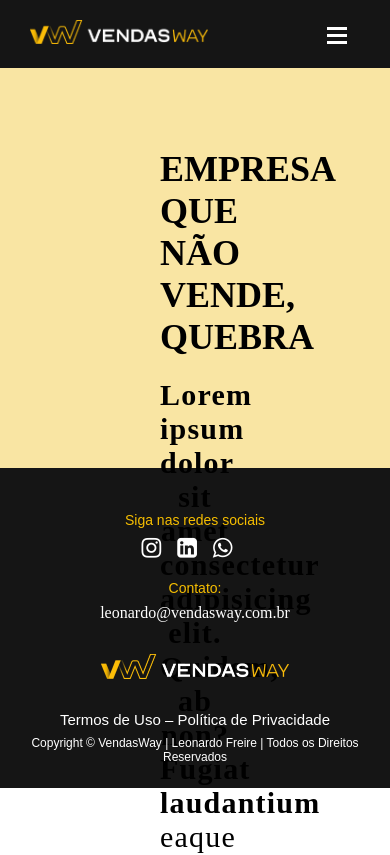
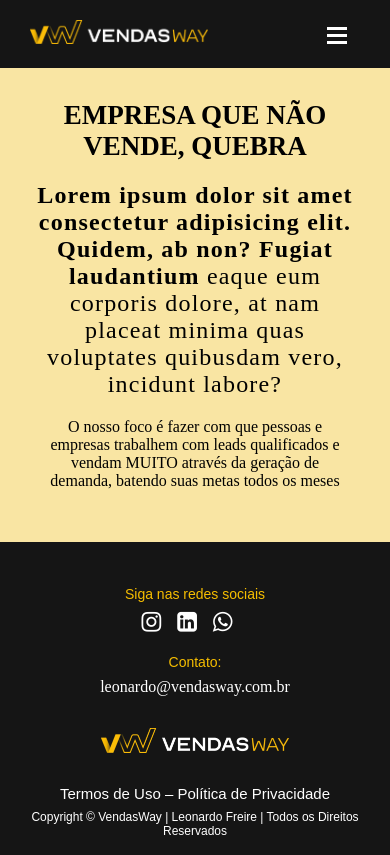
Before and after one commit to freiremat/VendasWay, an Angular app: page / in a window 390 px wide. Shown: the top 855 px of the page. Built offline with nearby package versions, Linux system fonts and the light colour scheme.

Commit message:
added card goal paragraph + styling

```diff
--- a/src/app/components/card/card.component.html
+++ b/src/app/components/card/card.component.html
@@ -1,11 +1,17 @@
 <div class="card">
   <p class="card__title">EMPRESA QUE NÃO VENDE, QUEBRA</p>
   <p class="card__paragraph">
-    <b>Lorem ipsum dolor sit amet consectetur adipisicing elit. Quidem, ab non?
-    Fugiat laudantium</b> eaque eum corporis dolore,
-    at nam placeat minima quas voluptates
-    quibusdam vero facilis minus voluptatem odit.
-    Excepturi, incidunt labore?
+    <b
+      >Lorem ipsum dolor sit amet consectetur adipisicing elit. Quidem, ab non?
+      Fugiat laudantium</b
+    >
+    eaque eum corporis dolore, at nam placeat minima quas voluptates quibusdam
+    vero, incidunt labore?
+  </p>
+  <p class="card__goal">
+    O nosso foco é fazer com que pessoas e empresas trabalhem com leads
+    qualificados e vendam MUITO através da geração de demanda, batendo suas
+    metas todos os meses
   </p>
   <div class="divider"></div>
 </div>
--- a/src/app/components/card/card.component.scss
+++ b/src/app/components/card/card.component.scss
@@ -5,7 +5,7 @@
   background-color: var(--light--yellow--3);
   gap: 20px;
   width: auto;
-  height: 400px;
+  height: auto;
 
   &__title {
     font-size: 36px;
@@ -13,15 +13,45 @@
     text-align: center;
   }
 
-  &__paragraph{
+  &__paragraph {
     font-size: 30px;
     text-align: center;
-    letter-spacing: .075rem;
+    letter-spacing: 0.075rem;
+  }
+
+  &__goal {
+    text-align: center;
+    font-weight: 300;
+    margin: 0 15%;
+    font-size: 20px;
   }
 }
 
-.card .divider {
+/*.card .divider {
   height: 2px;
   width: 100%;
   background-color: #d7d7d7;
 }
+*/
+
+/////////// Media query ///////////////////
+
+@media (min-width: 320px) and (max-width: 425px) {
+  .card {
+    height: auto;
+    padding: 2rem;
+
+    &__title {
+      font-size: 27px;
+    }
+
+    &__paragraph {
+      font-size: 24px;
+    }
+
+    &__goal {
+      margin: 0 5%;
+      font-size: 16px;
+    }
+  }
+}
```
